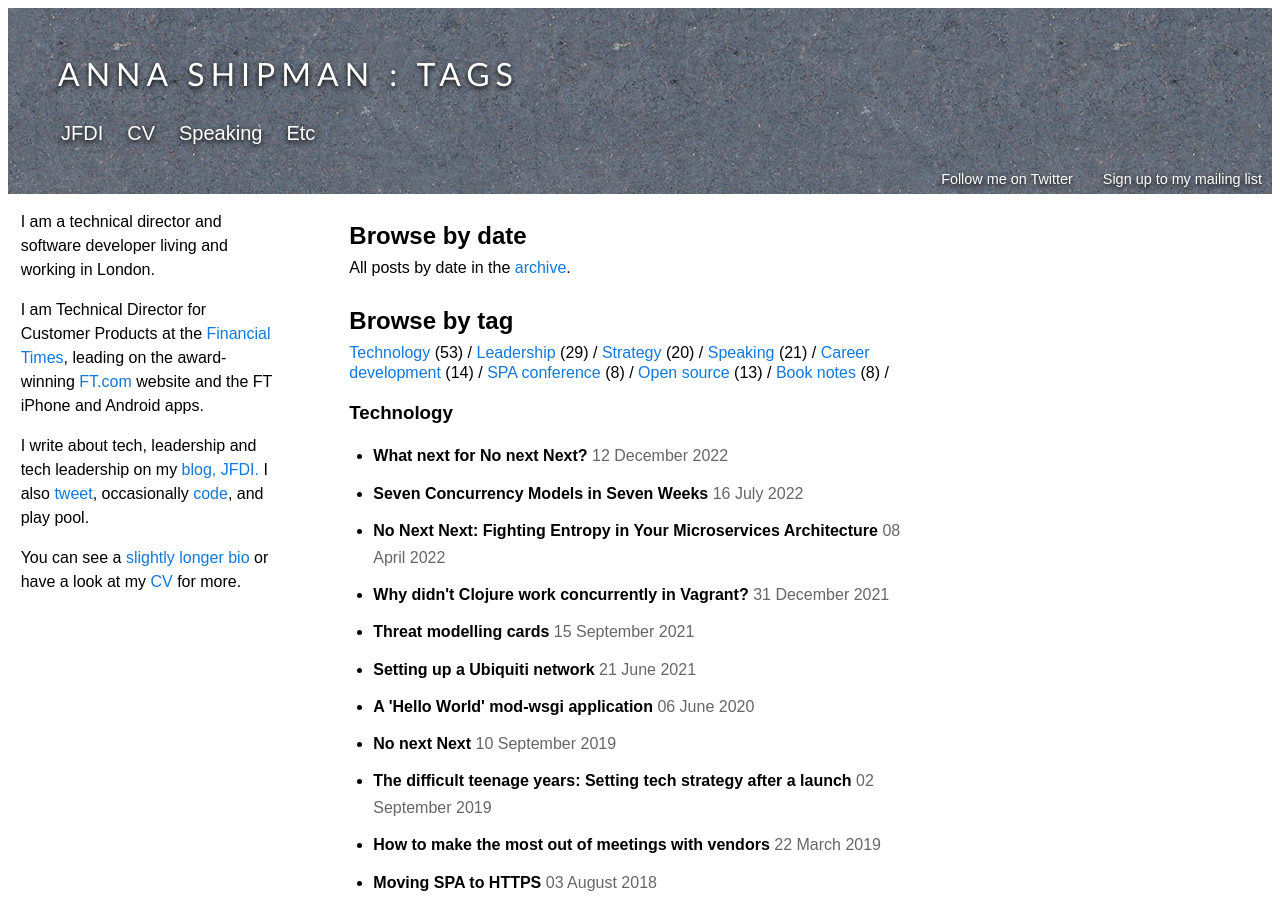
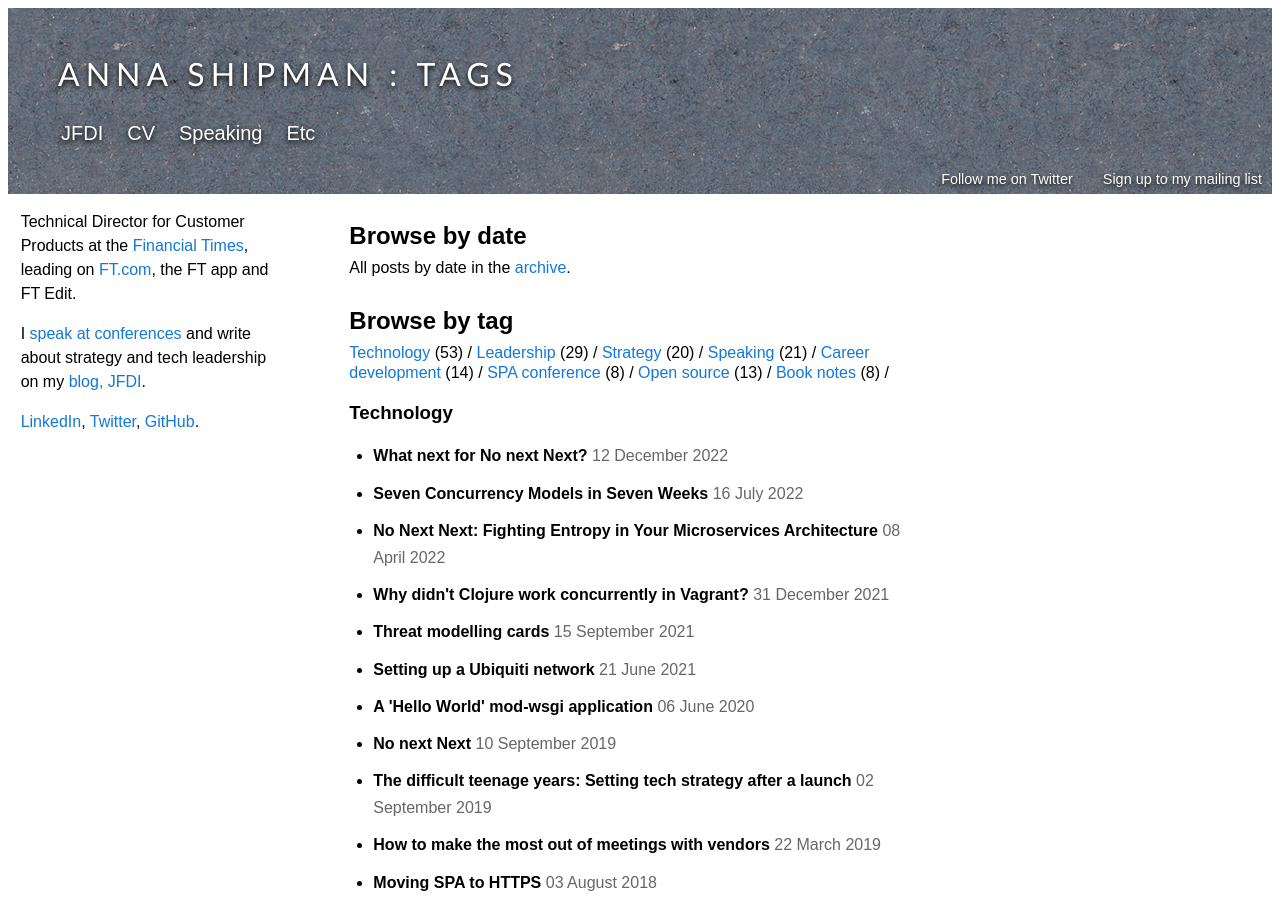
Before and after one commit to annashipman/annashipman.github.io, a Jekyll site: the page built from tags.html, in a window 1280 px wide and 900 px high. Built offline with Jekyll 4.4.1, drawn with Linux system fonts in a browser that asks for light colours.

Commit message:
Use bio sidebar everywhere

```diff
--- a/tags.html
+++ b/tags.html
@@ -25,10 +25,7 @@ All posts by date in the <a href="/archive.html">archive</a>.
 
 <div class="left-column">
 
-    <p>I am a technical director and software developer living and working in London.</p>
-    <p>I am Technical Director for Customer Products at the <a href="https://www.ft.com/">Financial Times</a>, leading on the award-winning <a href="https://www.ft.com">FT.com</a> website and the FT iPhone and Android apps.</p>
-    <p>I write about tech, leadership and tech leadership on my <a href="jfdi.html">blog, JFDI.</a> I also <a href="http://twitter.com/annashipman">tweet</a>, occasionally <a href="https://github.com/annashipman">code</a>, and play pool.</p>
-<p>You can see a <a href="/bio.html">slightly longer bio</a> or have a look at my <a href="/cv.html">CV</a> for more.</p>
+    {% include bio_sidebar.html %}
 </div>
 
 {% include footer.html %}
```
